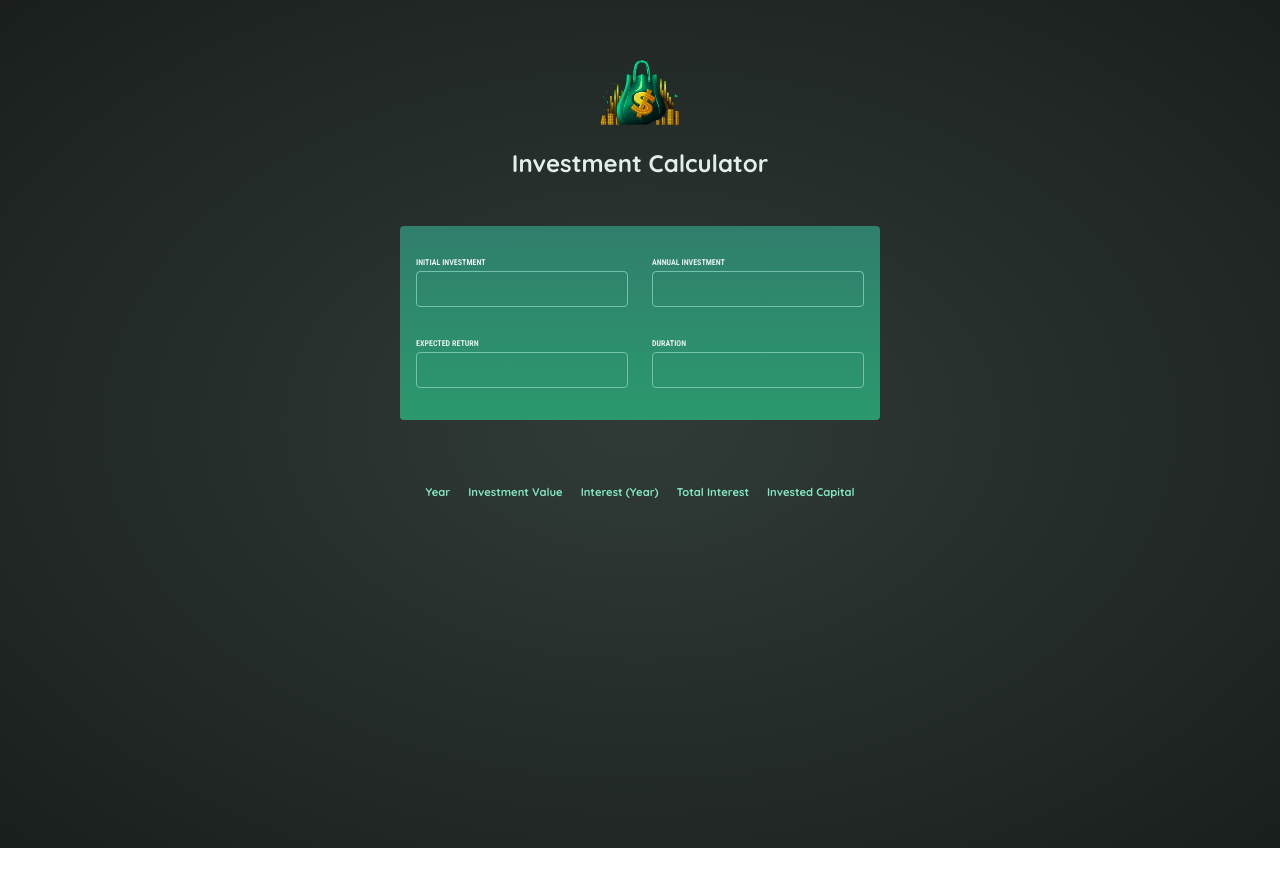
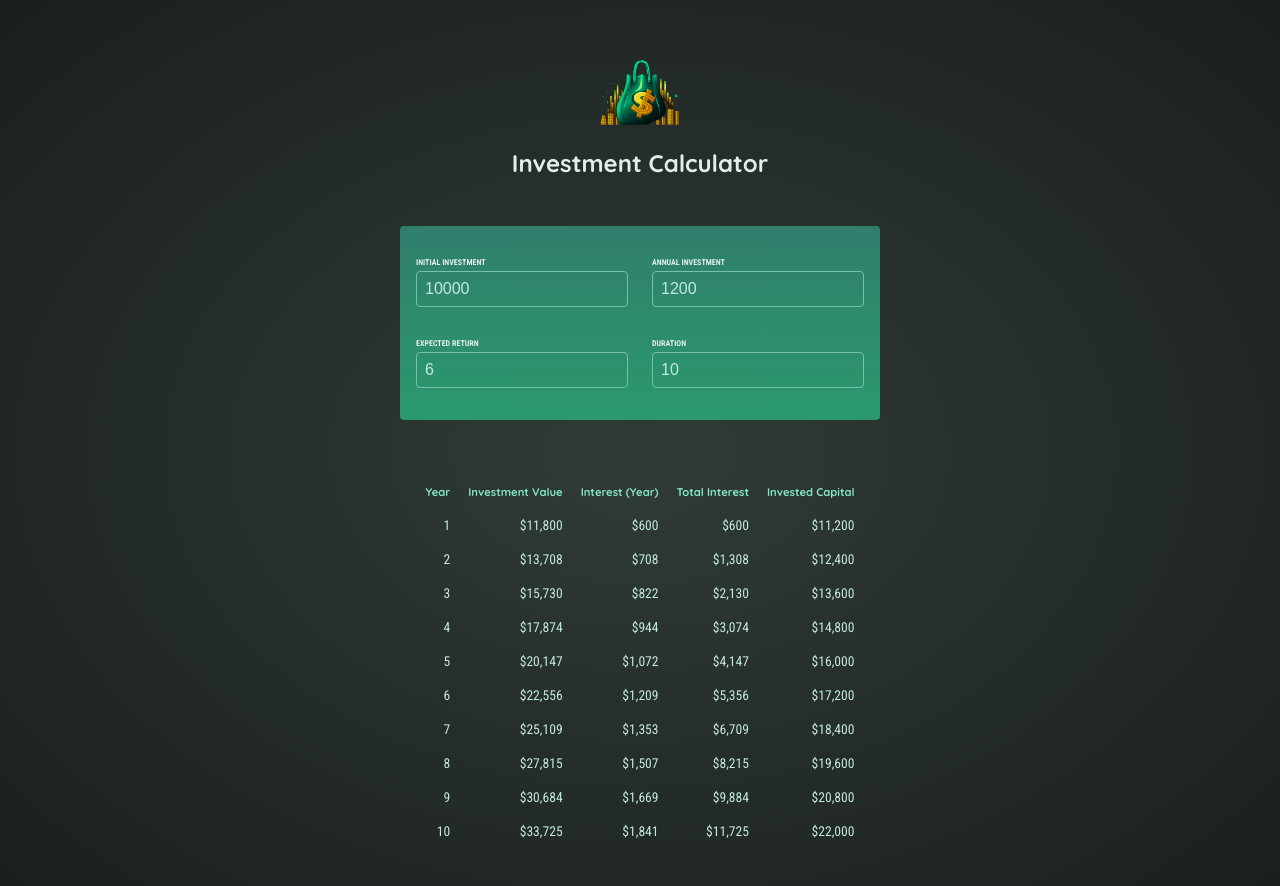
Before and after one commit to Makomanix/fin-calc, a React (Vite) app: page / in a window 1280 px wide. Shown: the top 886 px of the page. Before the commit the page ends 848 px from the top, so only its background shows below. Built offline with nearby package versions, Linux system fonts and the light colour scheme.

Commit message:
completed ResultsTable

```diff
--- a/src/App.jsx
+++ b/src/App.jsx
@@ -2,13 +2,12 @@ import React, { useState } from 'react'
 import Header from './components/Header'
 import UserInput from './components/UserInput';
 import ResultsTable from './components/ResultsTable';
-import { calculateInvestmentResults } from './util/investment'
 
 const INITIAL_VALUES = {
-  initialInvestment: '',
-  annualInvestment: '',
-  expectedReturn: '',
-  duration: ''
+  initialInvestment: 10000,
+  annualInvestment: 1200,
+  expectedReturn: 6,
+  duration: 10
 }
 
 
@@ -17,26 +16,25 @@ function App() {
 
   const [ inputs, setInputs ] = useState(INITIAL_VALUES);
 
-console.log(calculateInvestmentResults(inputs))
+  console.log(inputs)
 
   function handleInputChange(e) {
     const { value, name } = e.target;
+    console.log(name, typeof(value));
     setInputs(prevInputs => {
       return {
         ...prevInputs,
-        [name]: value
+        [name]: +value
       }
     })
   }
 
-  console.log();
-
   return (
-    <div>
+    <>
       <Header />
       <UserInput inputs={inputs} handleChange={handleInputChange}/>
-      <ResultsTable />
-    </div>
+      <ResultsTable inputs={inputs} />
+    </>
   )
 }
 
--- a/src/components/ResultsTable.jsx
+++ b/src/components/ResultsTable.jsx
@@ -1,15 +1,23 @@
-export default function ResultsTable({data}) {
+import { calculateInvestmentResults, formatter } from '../util/investment'
 
-//will need some way to loop over data to create table data maybe map maybe for loop
-    // const tableResults = data.map(item => {
-    //     <tr key={item.year}>
-    //         <td>item[year]</td>
-    //         <td>item[initialInvestment]</td>
-    //         <td></td>
-    //         <td></td>
-    //         <td></td>
-    //     </tr>
-    // })
+export default function ResultsTable({ inputs }) {
+    const { initialInvestment, annualInvestment, expectedReturn, duration } = inputs
+
+    const results = calculateInvestmentResults(inputs)
+// will need some way to loop over data to create table data maybe map maybe for loop
+    const tableResults = results.map(yearResults => {
+        const totalInterest = yearResults.valueEndOfYear - yearResults.annualInvestment * yearResults.year - initialInvestment;
+        const investedCapital = initialInvestment + yearResults.annualInvestment * yearResults.year;
+        return (
+        <tr key={yearResults.year}>
+            <td>{yearResults.year}</td>
+            <td>{formatter.format(yearResults.valueEndOfYear)}</td>
+            <td>{formatter.format(yearResults.interest)}</td>
+            <td>{formatter.format(totalInterest)}</td>
+            <td>{formatter.format(investedCapital)}</td>
+        </tr>
+        )
+    })
 
     return (
         <table id="result">
@@ -23,7 +31,7 @@ export default function ResultsTable({data}) {
                 </tr>
             </thead>
             <tbody>
-
+                {tableResults}
             </tbody>
         </table>
     )
```
